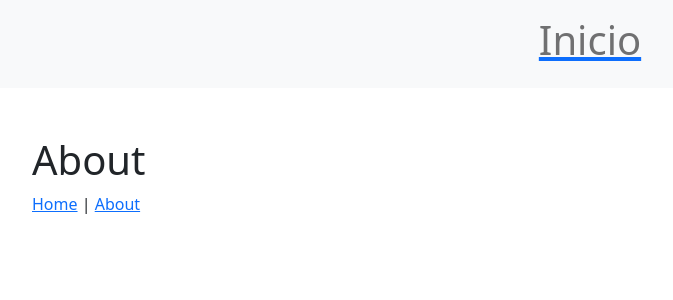
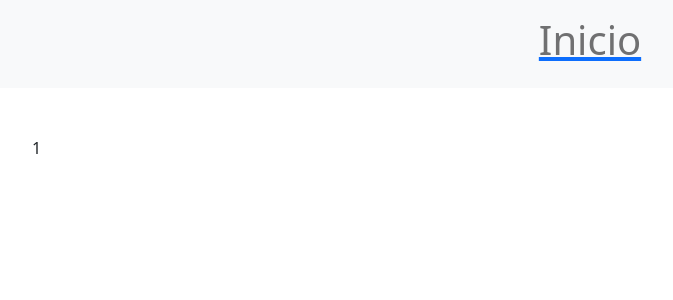
Before and after one commit to DanielTuttos/React-pruebaShippify, a React (Create React App) app: page /vehicle/driver/1 in a window 1280 px wide. Shown: the top 300 px of the page, without its empty margins (50-723 px from the left). Built offline with nearby package versions, Linux system fonts and the light colour scheme.

Commit message:
path to vehicle list

```diff
--- a/src/App.js
+++ b/src/App.js
@@ -10,6 +10,7 @@ import {
 } from "react-router-dom";
 import { Menu } from './Components/Navbar';
 import { Home } from './Screens/Home';
+import { ListVehicles } from './Screens/ListVehicles';
 
 function App() {
   return (
@@ -20,7 +21,7 @@ function App() {
 
           <Routes>
             <Route path="/" element={<Home />} />
-            <Route path="/vehicle/driver/:idDriver" element={<About />} />
+            <Route path="/vehicle/driver/:idDriver" element={<ListVehicles />} />
             <Route path="/vehicle/:id" element={<About />} />
           </Routes>
         </div>
--- /dev/null
+++ b/src/Screens/ListVehicles.js
@@ -0,0 +1,9 @@
+import React from 'react'
+import { useParams } from 'react-router-dom'
+
+export const ListVehicles = () => {
+    const params = useParams();
+    return (
+        <div>{params.idDriver}</div>
+    )
+}
```
